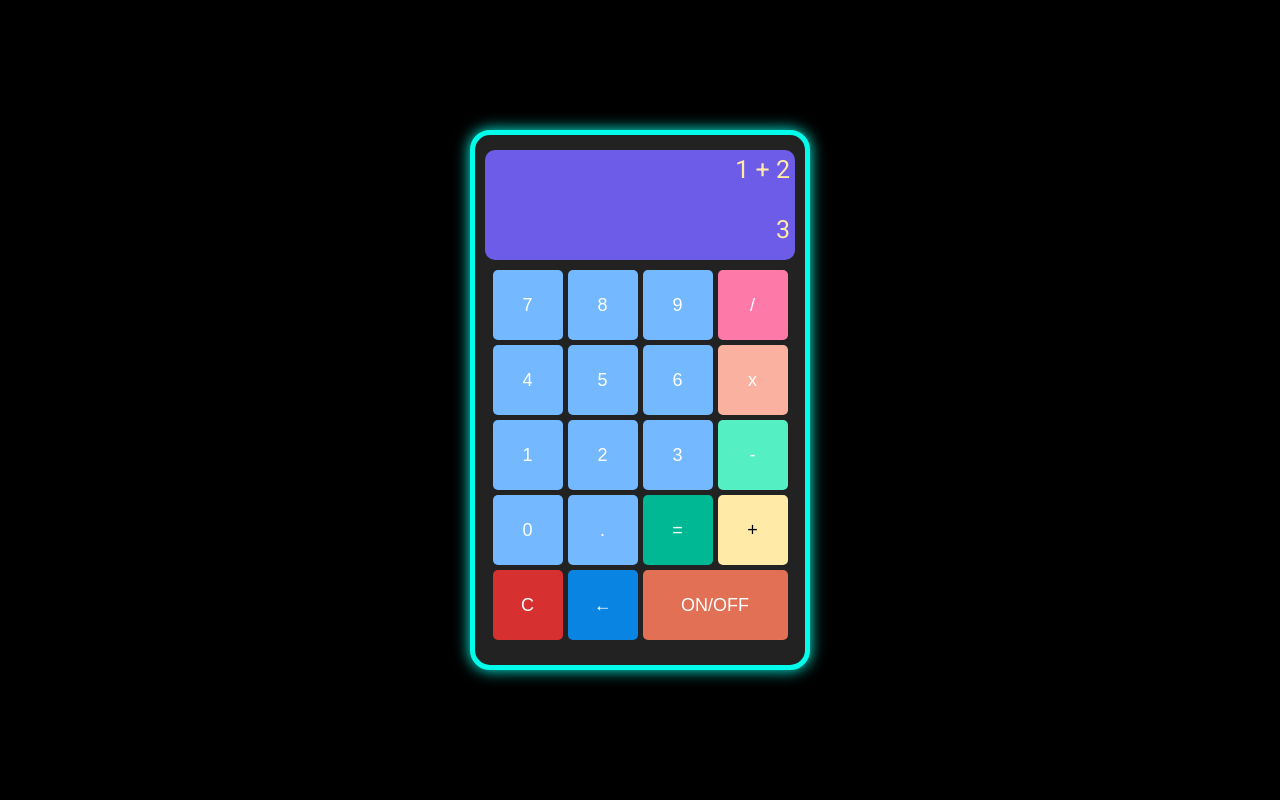
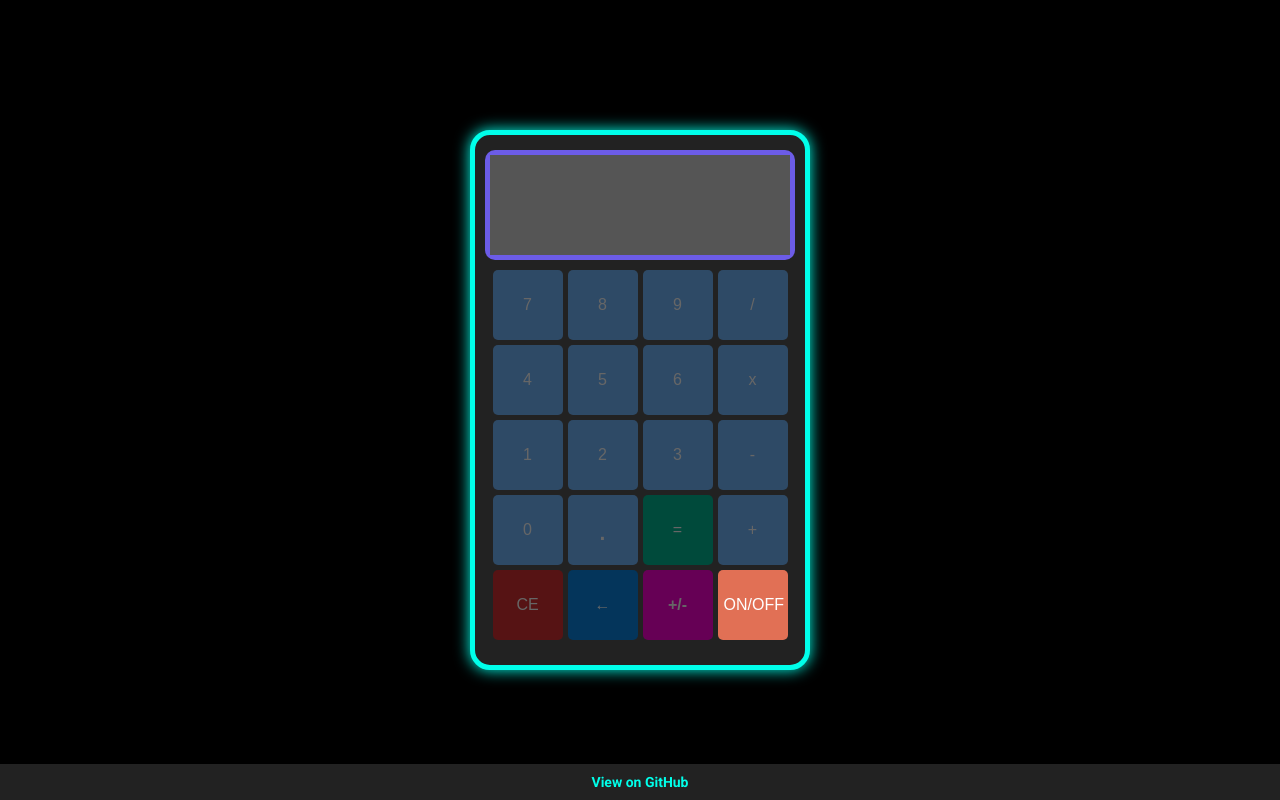
Before and after one commit to DreDre73/JS-Calculator, a plain HTML site: page index.html in a window 1280 px wide. Both pictures are taken after a click on the button "ON/OFF". Drawn offline with Linux system fonts and the light colour scheme.

Commit message:
Update #3 - Added full calculator functionality including:     - Button logic     - Operations     - On/Off     - Plus/Minus     - Decimal - Slight update to UI - Added footer link

```diff
--- a/app.js
+++ b/app.js
@@ -4,38 +4,90 @@
 let num1;
 let num2;
 let operator;
-
+let currentInput = "";
+let result = ""
+let isOn = true;
 
 // ----------------------
 // DOM References
 // ----------------------
-const button0 = document.querySelector('#button0')
-const button1 = document.querySelector('#button1')
-const button2 = document.querySelector('#button2')
-const button3 = document.querySelector('#button3')
-const button4 = document.querySelector('#button4')
-const button5 = document.querySelector('#button5')
-const button6 = document.querySelector('#button6')
-const button7 = document.querySelector('#button7')
-const button8 = document.querySelector('#button8')
-const button9 = document.querySelector('#button9')
-
-const divideButton = document.querySelector('#divide')
-const multiplyButton = document.querySelector('#multiply')
-const subtractButton = document.querySelector('#subtract')
-const equalButton = document.querySelector('#equal')
-const addButton = document.querySelector('#add')
-const clearButton = document.querySelector('#clear')
-const backButton = document.querySelector('#backspace')
-const powerButton = document.querySelector('#power')
-const topDiplay = document.querySelector('.topDisplay')
-const bottomDiplay = document.querySelector('.bottomDisplay')
-
+const digitButtons = document.querySelectorAll('.digit');
+const operatorButtons = document.querySelectorAll('.operator')
+const decimalButton = document.querySelector('#decimal');
+const equalButton = document.querySelector('#equal');
+const clearButton = document.querySelector('#clear');
+const backButton = document.querySelector('#backspace');
+const plusMinusButton = document.querySelector('#plusMinus')
+const powerButton = document.querySelector('#power');
+const topDiplay = document.querySelector('.topDisplay');
+const bottomDiplay = document.querySelector('.bottomDisplay');
 
 // ----------------------
 // Global Event Listeners
 // ----------------------
+clearButton.addEventListener("click", clearDisplay);
+displayNumbers();
 
+operatorButtons.forEach(button => {
+    button.addEventListener("click", () => {
+        if(currentInput !== ""){
+        num1 = Number(currentInput)
+        }
+        operator = button.textContent
+        currentInput = ""
+        bottomDiplay.textContent = currentInput
+    })
+})
+
+equalButton.addEventListener("click", () => {
+    num2 = Number(currentInput)
+    result = (operate(num1, operator, num2));
+    topDiplay.textContent = result
+    currentInput = ""
+    num1 = result
+    num2 = ""
+    operator = ""
+})
+
+backButton.addEventListener("click", () => {
+    currentInput = currentInput.slice(0,-1);
+    bottomDiplay.textContent = currentInput
+})
+
+decimalButton.addEventListener("click", () => {
+    if(!currentInput.includes(".")){
+        currentInput += decimalButton.textContent
+        bottomDiplay.textContent = currentInput
+    }
+})
+
+plusMinusButton.addEventListener("click", () => {
+    if(currentInput === "") return;
+
+    if(currentInput[0] === "-"){
+        currentInput = currentInput.slice(1);
+    }
+    else{
+        currentInput = "-" + currentInput;
+    }
+    bottomDiplay.textContent = currentInput
+})
+
+powerButton.addEventListener("click", () => {
+    isOn = !isOn;
+
+    const allButtons = [...digitButtons, ...operatorButtons, decimalButton, equalButton, clearButton, backButton, plusMinusButton];
+    allButtons.forEach(btn => {
+        btn.disabled = !isOn;
+        btn.style.filter = isOn ? "brightness(1)" : "brightness(0.4)";
+        btn.style.cursor = isOn ? "pointer" : "default";
+    });
+
+    topDiplay.style.backgroundColor = isOn ? "#6c5ce7" : "#555";
+    bottomDiplay.style.backgroundColor = isOn ? "#6c5ce7" : "#555";
+
+    if (!isOn) clearDisplay();
+});
 
 // ----------------------
 // Functions
@@ -65,7 +117,7 @@ function operate(num1, operator, num2){
     else if(operator == "-"){
         result = subtract(num1,num2)
     }
-    else if(operator == "*"){
+    else if(operator == "x"){
         result = multiply(num1,num2)
     }
     else if(operator == "/"){
@@ -76,3 +128,20 @@ function operate(num1, operator, num2){
     }
     return result;
 }
+
+function displayNumbers(){
+    digitButtons.forEach(button => {
+        button.addEventListener("click", () => {
+            currentInput += button.textContent;
+            bottomDiplay.textContent = currentInput;
+        })
+    })
+}
+
+function clearDisplay(){
+    topDiplay.textContent = "";
+    bottomDiplay.textContent = "";
+    currentInput = "";
+    num1 = "";
+    num2 = "";
+}
--- a/index.html
+++ b/index.html
@@ -16,40 +16,46 @@
         <div class="bodyContainer">
             <div class="displayContainer">
                 <div class="topDisplay">
-                    1 + 2
 
                 </div>
 
                 <div class="bottomDisplay">
-                    3
 
                 </div>
             </div>
 
             <div class="buttonContainer">
-                <button id="button7">7</button>
-                <button id="button8">8</button>
-                <button id="button9">9</button>
-                <button id="divide">/</button>
-                <button id="button4">4</button>
-                <button id="button5">5</button>
-                <button id="button6">6</button>
-                <button id="multiply">x</button>
-                <button id="button1">1</button>
-                <button id="button2">2</button>
-                <button id="button3">3</button>
-                <button id="subtract">-</button>
-                <button id="button0">0</button>
+                <button class="digit">7</button>
+                <button class="digit">8</button>
+                <button class="digit">9</button>
+                <button class="operator">/</button>
+                <button class="digit">4</button>
+                <button class="digit">5</button>
+                <button class="digit">6</button>
+                <button class="operator">x</button>
+                <button class="digit">1</button>
+                <button class="digit">2</button>
+                <button class="digit">3</button>
+                <button class="operator">-</button>
+                <button class="digit">0</button>
                 <button id="decimal">.</button>
                 <button id="equal">=</button>
-                <button id="add">+</button>
-                <button id="clear">C</button>
+                <button class="operator">+</button>
+                <button id="clear">CE</button>
                 <button id="backspace">←</button>
+                <button id="plusMinus">+/-</button>
                 <button id="power">ON/OFF</button>
             </div>
 
         </div>
     </div>
 
+    <footer class="footer">
+        <a href="https://github.com/DreDre73/JS-Calculator" target="_blank" rel="noopener noreferrer">
+            View on GitHub
+        </a>
+    </footer>
+
+
 </body>
 </html>
--- a/styles.css
+++ b/styles.css
@@ -2,9 +2,9 @@ body{
     font-family:'roboto';
     background-color: black;
     display: flex;
-    justify-content: center; /* horizontal centering */
-    align-items: center;     /* vertical centering */
-    height: 100vh;           /* full viewport height so vertical centering works */
+    justify-content: center;
+    align-items: center;
+    height: 100vh;
     margin: 0;
 
 }
@@ -18,7 +18,7 @@ body{
     height: 500px;
     padding: 15px;
     background-color: #222;
-    border: 5px solid #00ffea; /* neon cyan */
+    border: 5px solid #00ffea;
     box-shadow: 0 0 15px #00ffea;
     border-radius: 20px;
 
@@ -35,21 +35,24 @@ body{
     padding: 5px;
     border-radius: 10px;
     font-size: 25px;
+    white-space: nowrap;   /* keep everything on one line */
+    overflow: hidden;      /* hide anything that goes outside */
 }
 
 .topDisplay{
-    /* background-color: darkgray; */
     width: 300px;
     height: 60px;
     display: flex;
     justify-content: end;
+
+
 }
 .bottomDisplay{
-    /* background-color: rgb(114, 113, 113); */
     width: 300px;
     height: 40px;
     display: flex;
     justify-content: end;
+
 }
 
 .buttonContainer {
@@ -66,29 +69,31 @@ button {
     height: 70px;
     border-radius: 5px;
     border: none;
-    font-size: 18px;
+    font-size: 16px;
     cursor: pointer;
 
     background-color: #74b9ff;
     color: white;
-    transition: transform 0.1s ease, filter 0.1s ease; /* smooth effect */
+    transition: transform 0.1s ease, filter 0.1s ease;
 }
 
-/* Hover effect: slightly brighter / lift */
-button:hover {
-    filter: brightness(1.2); /* brighten button on hover */
-    transform: translateY(-2px); /* lift slightly */
+/* Decimal */
+#decimal{
+    font-size: 30px;
 }
 
-/* Press effect: slightly darker / push down */
-button:active {
-    filter: brightness(0.9); /* darken button */
-    transform: translateY(1px); /* press down slightly */
+button:hover {
+    filter: brightness(1.2);
+    transform: translateY(-2px);
 }
 
-#power {
-    width: 145px; /* spans 2 buttons (70px + 70px + gap) */
+
+button:active {
+    filter: brightness(0.9);
+    transform: translateY(1px);
 }
+
+
 
 /* Operators */
 #divide {
@@ -120,7 +125,35 @@ button:active {
     background-color: #0984e3; /* strong blue */
 }
 
+/* Plus minus */
+#plusMinus {
+    background-color: #ff00d4; /* soft purple */
+    color: white;
+    font-weight: bold;
+}
+
 /* Power */
 #power {
     background-color: #e17055; /* orange */
 }
+
+.footer {
+    width: 100%;
+    text-align: center;
+    padding: 10px 0;
+    position: fixed;
+    bottom: 0;
+    left: 0;
+    background-color: #222;
+    color: #00ffea;
+    font-size: 14px;
+    font-family: 'roboto', sans-serif;
+}
+.footer a {
+    color: #00ffea;
+    text-decoration: none;
+    font-weight: bold;
+}
+.footer a:hover {
+    text-decoration: underline;
+}
```
